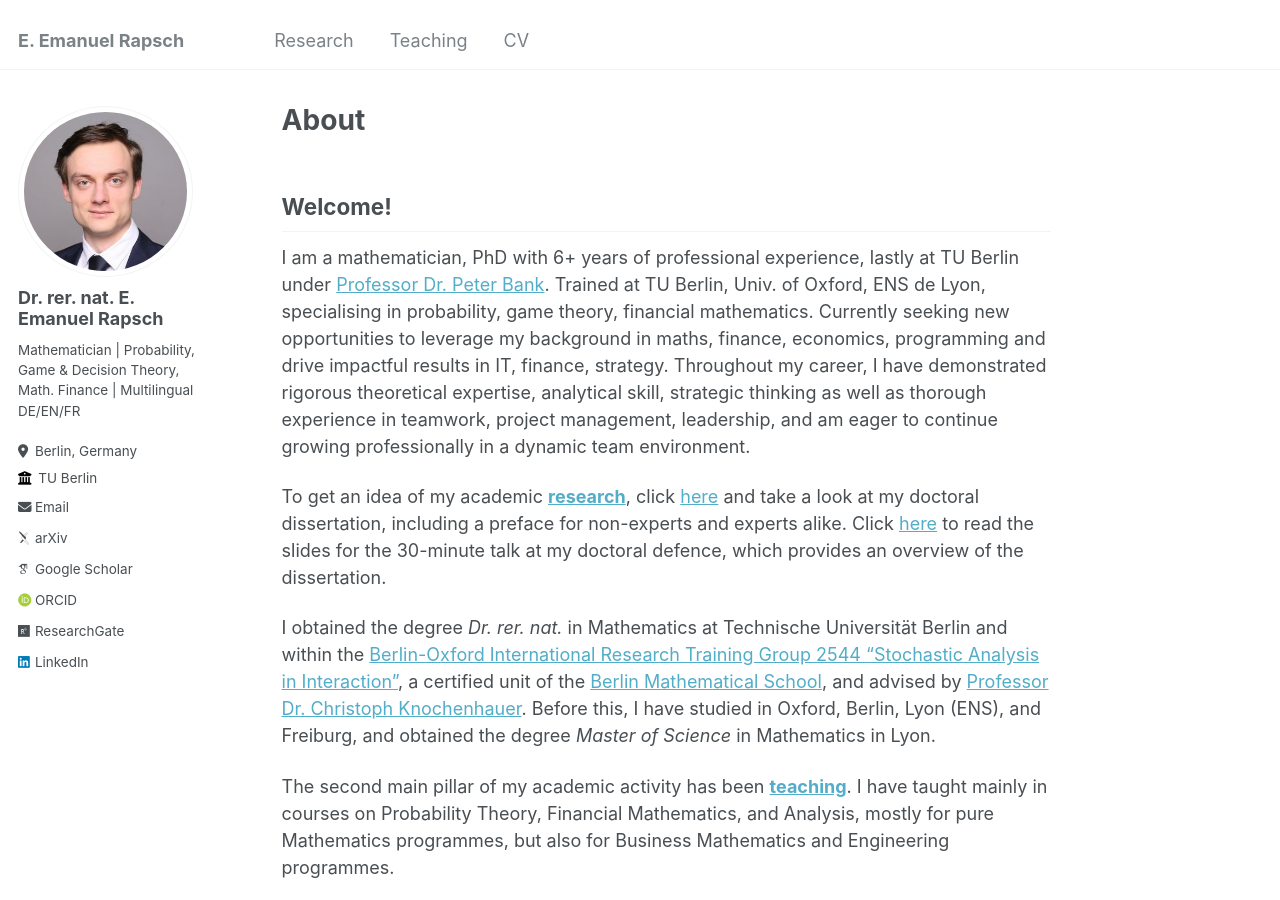
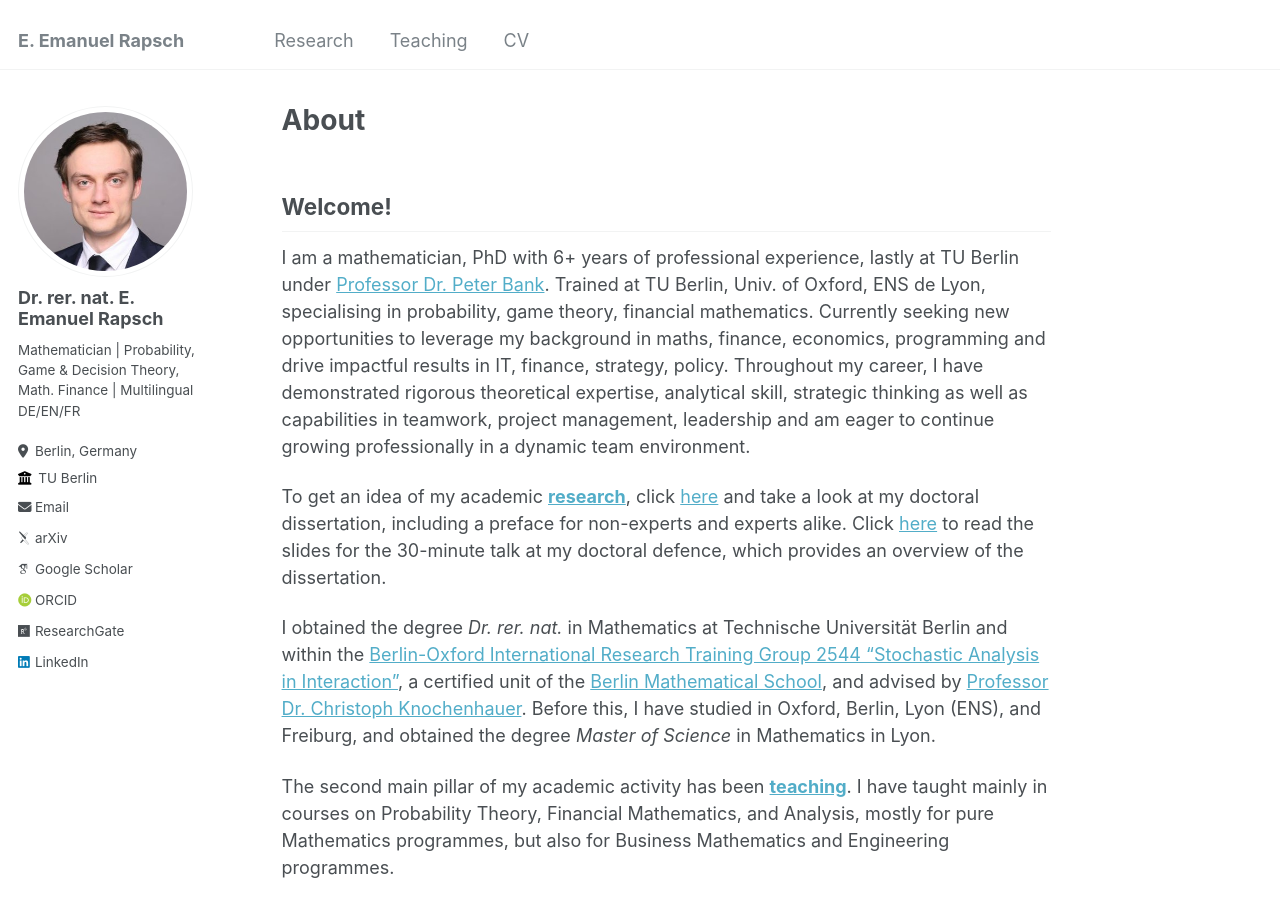
Before and after one commit to erapsch/erapsch.github.io, a Jekyll site: the page built from _pages/about.md, in a window 1280 px wide and 900 px high. Built offline with Jekyll 4.4.1, drawn with Linux system fonts in a browser that asks for light colours; some web fonts are replaced.

Commit message:
Refined wording in the Welcome section for clarity and consistency

```diff
--- a/_pages/about.md
+++ b/_pages/about.md
@@ -9,7 +9,7 @@
 
 ## Welcome!
 
-I am a mathematician, PhD with 6+ years of professional experience, lastly at TU Berlin under <a href="https://www3.math.tu-berlin.de/stoch/wp_bank/">Professor Dr. Peter Bank</a>. Trained at TU Berlin, Univ. of Oxford, ENS de Lyon, specialising in probability, game theory, financial mathematics. Currently seeking new opportunities to leverage my background in maths, finance, economics, programming and drive impactful results in IT, finance, strategy. Throughout my career, I have demonstrated rigorous theoretical expertise, analytical skill, strategic thinking as well as thorough experience in teamwork, project management, leadership, and am eager to continue growing professionally in a dynamic team environment.
+I am a mathematician, PhD with 6+ years of professional experience, lastly at TU Berlin under <a href="https://www3.math.tu-berlin.de/stoch/wp_bank/">Professor Dr. Peter Bank</a>. Trained at TU Berlin, Univ. of Oxford, ENS de Lyon, specialising in probability, game theory, financial mathematics. Currently seeking new opportunities to leverage my background in maths, finance, economics, programming and drive impactful results in IT, finance, strategy, policy. Throughout my career, I have demonstrated rigorous theoretical expertise, analytical skill, strategic thinking as well as capabilities in teamwork, project management, leadership and am eager to continue growing professionally in a dynamic team environment.
 
 <!--I am a mathematician (PhD) trained in stochastic analysis and control, game and decision theory, financial mathematics, and environmental economics. I have gained professional experience in both research and teaching through my position in the Stochastics and Financial Mathematics group at Technische Universität (TU) Berlin, lastly under <a href="https://www3.math.tu-berlin.de/stoch/wp_bank/">Professor Dr. Peter Bank</a>. Backed by my academic experience at TU Berlin, University of Oxford, ENS de Lyon, and Uni Freiburg, I combine rigorous theoretical expertise with practical applications in finance, economics, and policy making.
 Experienced in team work, leadership, and management, I am interested in leveraging mathematics and game theory to understand and solve complex strategic problems and to support better decision making in economics, finance, and beyond.-->
```
